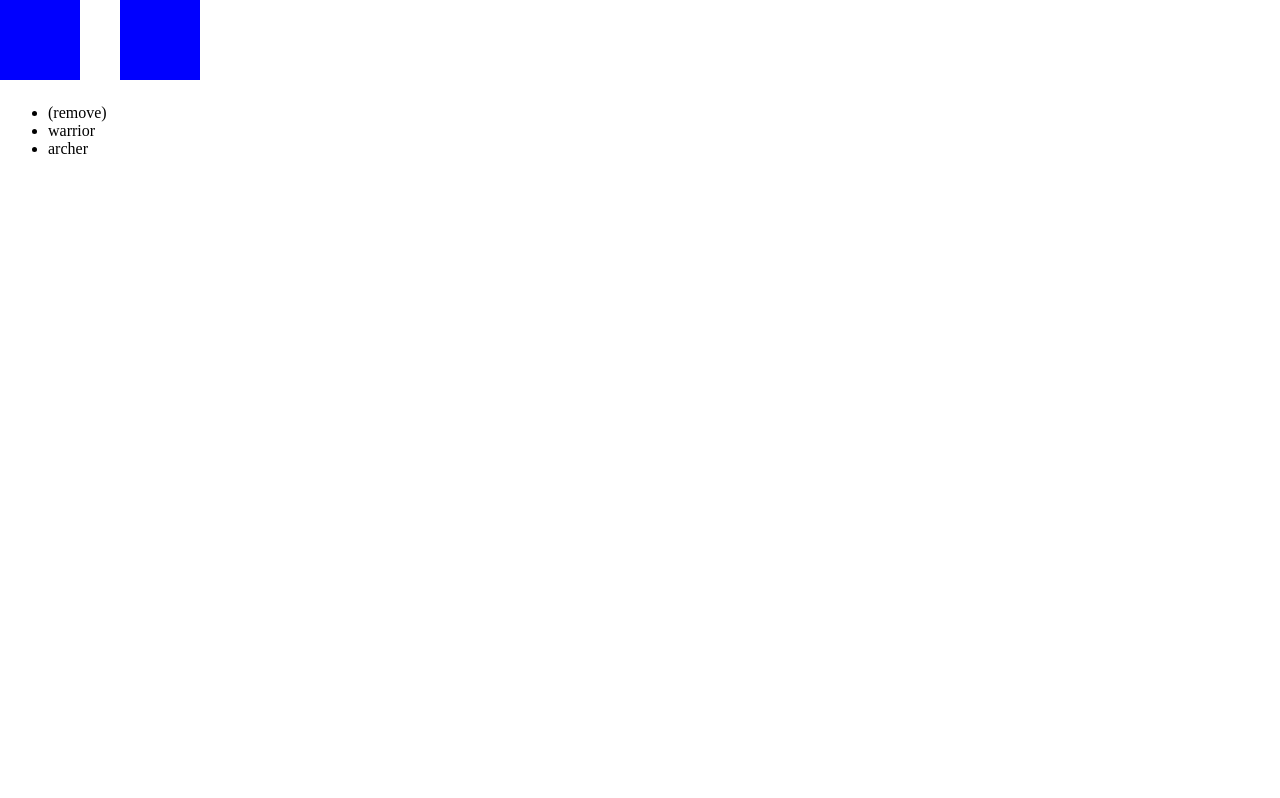
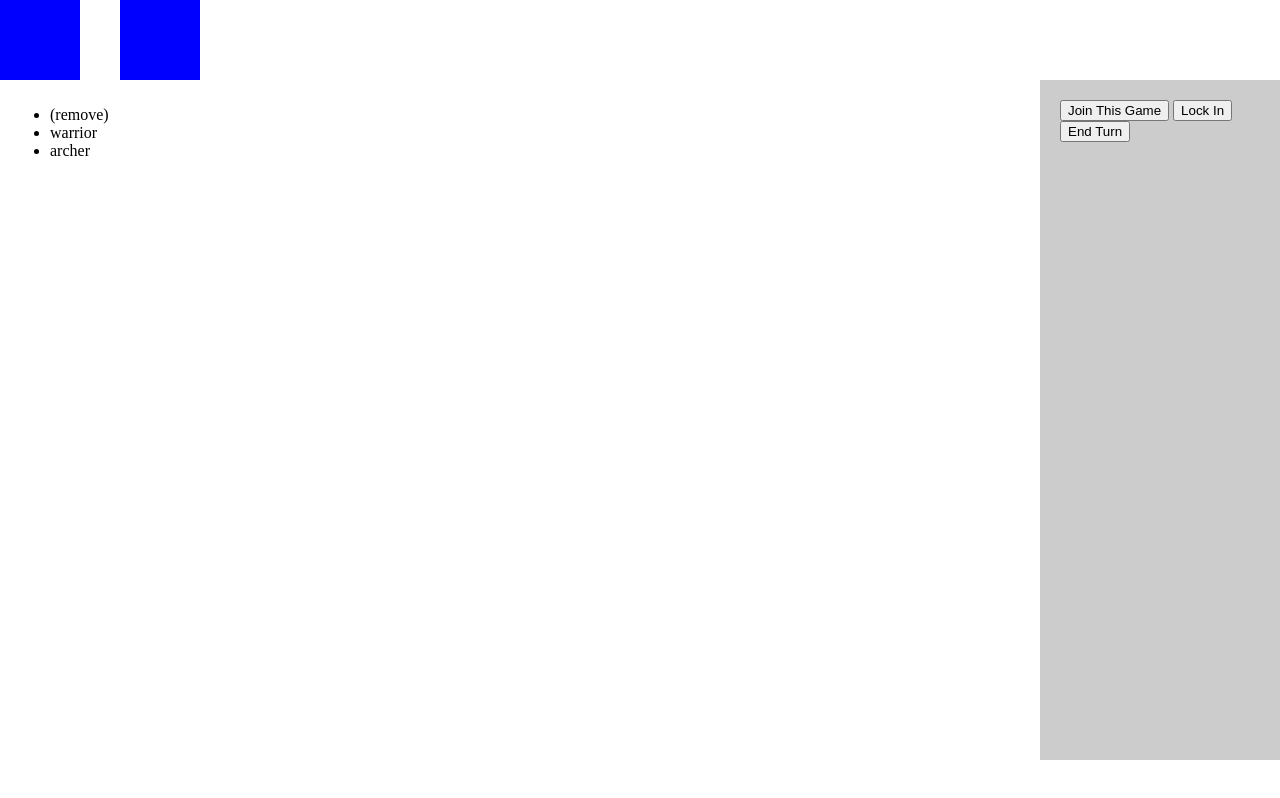
Before and after one commit to bananu7/tic-tactics, a plain HTML site: page game.html in a window 1280 px wide. Drawn offline with nearby package versions, Linux system fonts and the light colour scheme.

Commit message:
Renamed some things, added functionality buttons to the game screen

```diff
--- a/place.html
+++ b/game.html
@@ -1,10 +1,21 @@
 <html>
+  <head>
+    <title></title>
+    <link rel="stylesheet" type="text/css" href="style.css">
+
+    <script
+      src="https://code.jquery.com/jquery-3.1.1.min.js"
+      integrity="sha256-hVVnYaiADRTO2PzUGmuLJr8BLUSjGIZsDYGmIJLv2b8="
+      crossorigin="anonymous"></script>
+  </head>
+
   <div id="game">
   </div>
   <div id="unit-list">
   </div>
   <script src="draw.js"></script>
   <script src="placement.js"></script>
+  <script src="game.js"></script>
   <script>
 var container = document.getElementById('game');
 var objects = [
@@ -25,4 +36,10 @@ placement(units, objects, container, unitSelector);
 
 draw(objects, container);
   </script>
+
+  <div id="sidebar">
+    <input type="button" value="Join This Game" onclick="joinGame()">
+    <input type="button" value="Lock In" onclick="lockIn()">
+    <input type="button" value="End Turn" onclick="endTurn()">
+  </div>
 </html>
--- /dev/null
+++ b/game.js
@@ -0,0 +1,11 @@
+function joinGame() {
+    connection.joinGame();
+}
+
+function lockIn() {
+    connection.lockIn();
+}
+
+function endTurn() {
+    connection.endTurn();
+}
--- a/comms.js
+++ b/lobby.js
@@ -47,7 +47,7 @@ function newGameDiv(data) {
             $("<a>Open!</a>")
                 .attr("href", "#")
                 .on("click", function() {
-                    var gameWindow = window.open("place.html");
+                    var gameWindow = window.open("game.html");
                     gameWindow.connection = new GameConnection(data);
                     window.gw = gameWindow;
                 })
--- a/style.css
+++ b/style.css
@@ -16,3 +16,13 @@ div#games .game {
     padding: 10px;
     margin-bottom: 10px;
 }
+
+div#sidebar {
+    position: absolute;
+    right: 0;
+    width: 200px;
+    top: 10%;
+    height: 80%;
+    background-color: #ccc;
+    padding: 20px
+}
```
Also changed, not shown: index.html (+1 -1 lines).
